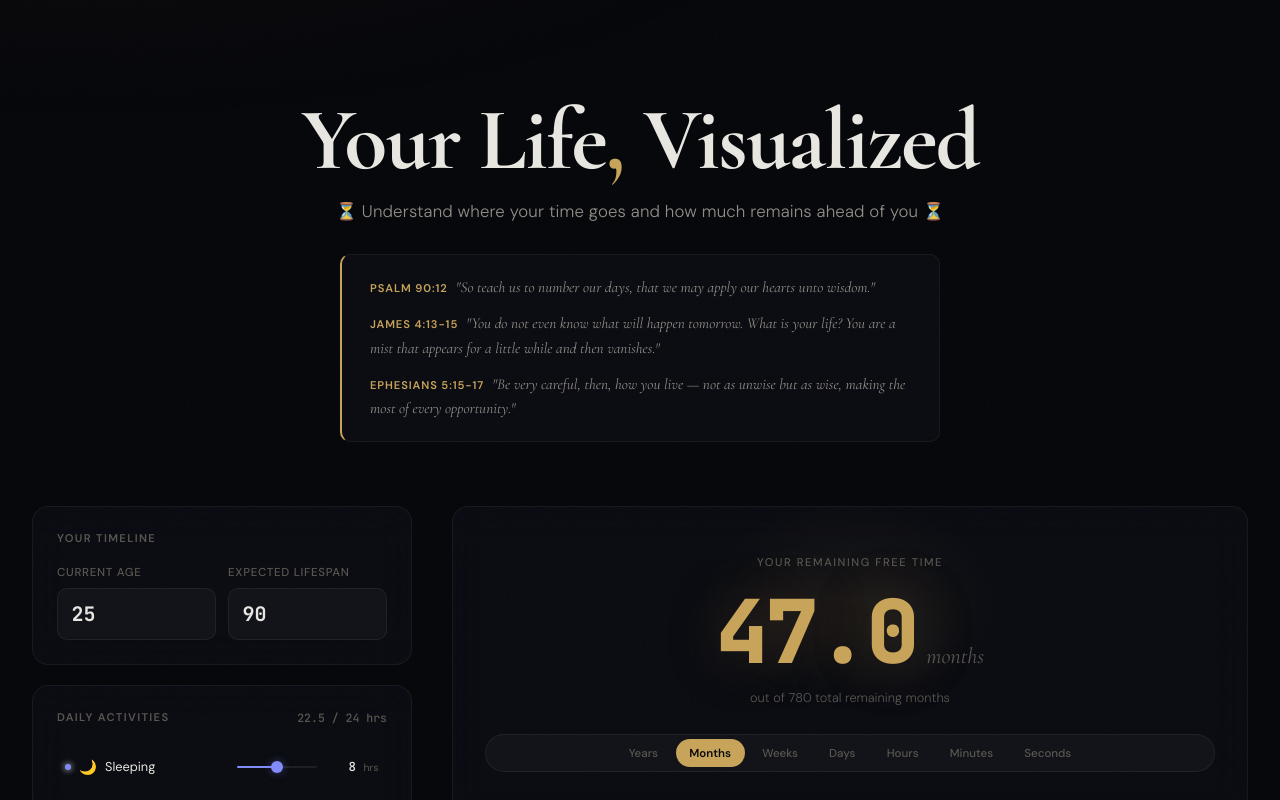
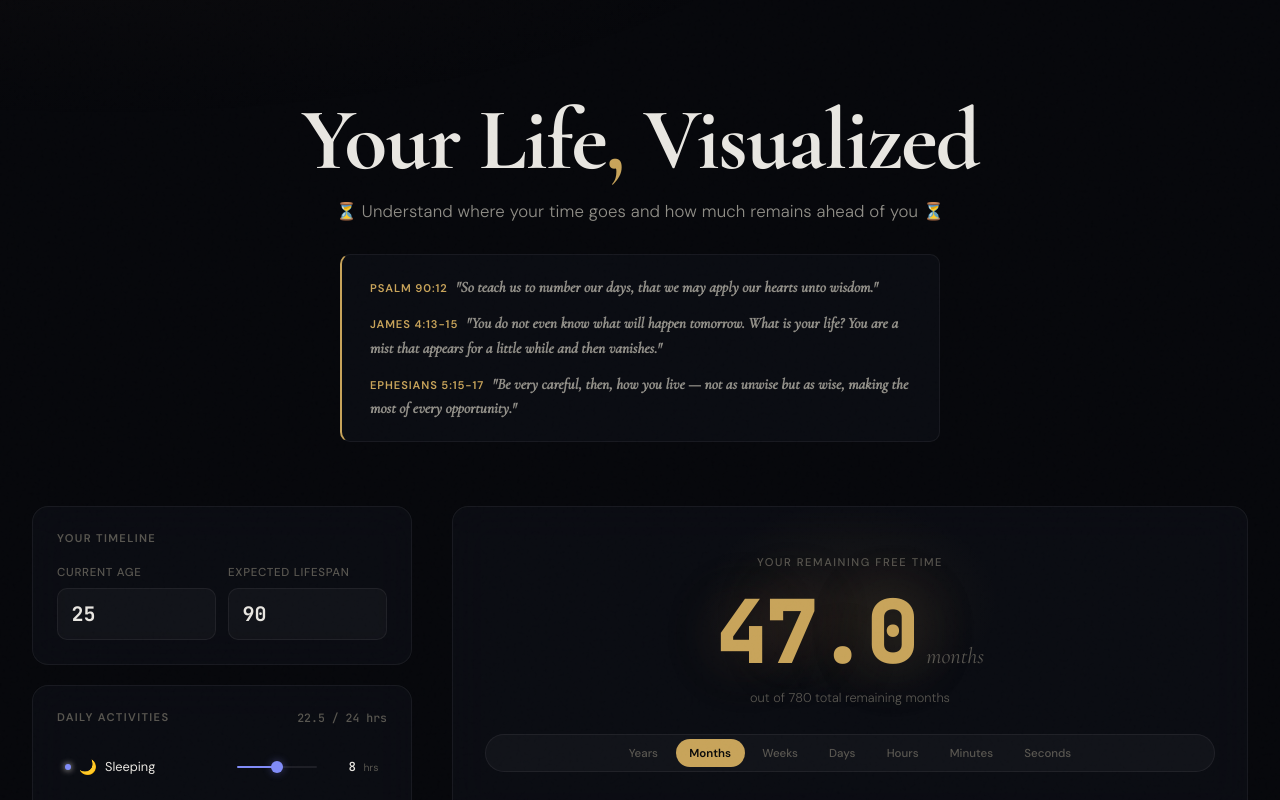
Before and after one commit to sellaaassii/number-our-days, a React (Vite) app: page / in a window 1280 px wide. Shown: the top 800 px of the page. Built offline with nearby package versions, Linux system fonts and the light colour scheme.

Commit message:
Bolden verse text for readability

```diff
--- a/src/App.css
+++ b/src/App.css
@@ -88,7 +88,7 @@
   font-family: var(--font-display);
   font-size: 0.95rem;
   color: var(--text-secondary);
-  font-weight: 400;
+  font-weight: 600;
   font-style: italic;
   line-height: 1.6;
 }
```
